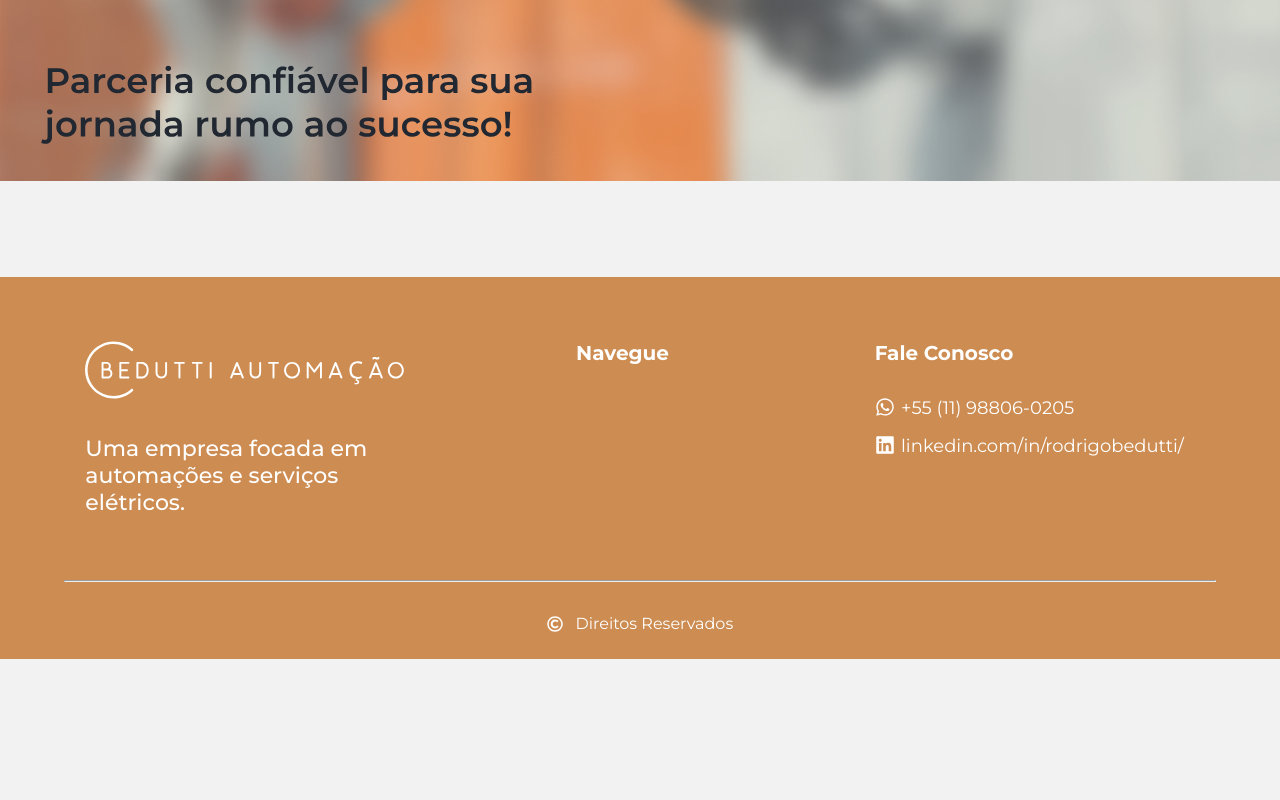
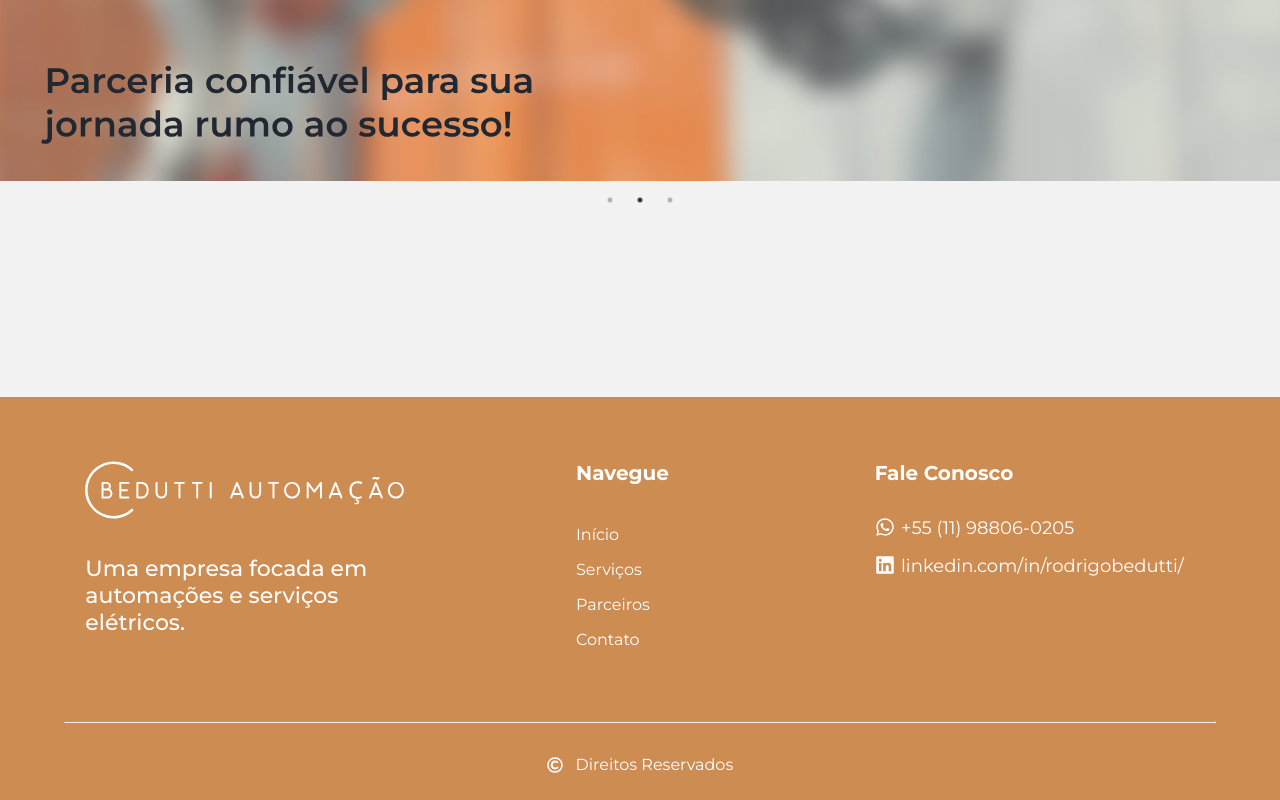
Before and after one commit to Ath3Dev/beduttiAutomacao, a React (Vite) app: page / in a window 1280 px wide. Shown: the part 392-1192 px from the top of the page. Before the commit the page ends 1051 px from the top, so only its background shows below. Built offline with nearby package versions, Linux system fonts and the light colour scheme.

Commit message:
:sparkles: feat: Adicionando navegação aos itens do Header e Footer

```diff
--- a/src/App.jsx
+++ b/src/App.jsx
@@ -1,17 +1,11 @@
 import Routes from './Router'
-import { Header } from './components/Header'
-import { Footer } from './components/Footer'
 import './App.css'
 
 function App() {
 
   return (
     <>
-      <Header />
-      <main>
-        <Routes />
-      </main>
-      <Footer />
+      <Routes />
     </>
   )
 }
--- a/src/Router.jsx
+++ b/src/Router.jsx
@@ -1,13 +1,19 @@
 import { BrowserRouter, Route, Routes } from "react-router-dom";
 import { Home } from "./pages/Home";
+import { Header } from "./components/Header";
+import { Footer } from "./components/Footer";
 
 
 const Router = () => {
     return (
         <BrowserRouter>
-            <Routes>
-                <Route path="/" element={<Home />} />
-            </Routes>
+            <Header />
+            <main>
+                <Routes>
+                    <Route path="/" element={<Home />} />
+                </Routes>
+            </main>
+            <Footer />
         </BrowserRouter>
     )
 }
--- a/src/assets/css/Home.css
+++ b/src/assets/css/Home.css
@@ -1,17 +1,22 @@
-.home-container{
+.home-container {
     overflow: hidden;
 }
 
-.main-carousel .slider{
+.main-carousel {
+    margin-bottom: 15vh;
+}
+
+.main-carousel .slider {
     width: 100%;
     z-index: 1;
 }
 
-.slider img{
+.slider img {
     width: 100%;
 }
 
-.slick-prev, .slick-next {
+.slick-prev,
+.slick-next {
     position: absolute;
     top: 50%;
     transform: translateY(-50%);
@@ -56,6 +61,7 @@
     right: 20px;
 }
 
-.main-carousel:hover .slick-prev, .main-carousel:hover .slick-next {
+.main-carousel:hover .slick-prev,
+.main-carousel:hover .slick-next {
     display: block;
 }
--- a/src/components/Footer/index.jsx
+++ b/src/components/Footer/index.jsx
@@ -1,8 +1,20 @@
+import React from 'react';
 import { Link } from "react-router-dom";
 import { FaWhatsapp, FaLinkedin, FaRegCopyright } from "react-icons/fa";
 import logo from '../../assets/img/whiteLogo.svg'
 import './style.css'
+
 export function Footer() {
+    const scrollToSection = (target) => {
+        if (target === '#inicio') {
+            window.scrollTo({ top: 0, behavior: 'smooth' });
+        } else {
+            const element = document.querySelector(target);
+            if (element) {
+                element.scrollIntoView({ behavior: 'smooth' });
+            }
+        }
+    };
     return (
         <footer>
             <div className="d-flex">
@@ -14,21 +26,21 @@ export function Footer() {
                 </div>
                 <div className="flex-column font navegue">
                     <h4>Navegue</h4>
-                    {/* <Link className="link">Início</Link>
-                    <Link className="link">Serviços</Link>
-                    <Link className="link">Parceiros</Link>
-                    <Link className="link">Contato</Link> */}
+                    <Link to="#inicio" onClick={() => scrollToSection('#inicio')} className="link">Início</Link>
+                    <Link to="#servicos" onClick={() => scrollToSection('#servicos')} className="link">Serviços</Link>
+                    <Link to="#parceiros" onClick={() => scrollToSection('#parceiros')} className="link">Parceiros</Link>
+                    <Link to="#contato" onClick={() => scrollToSection('#contato')} className="link">Contato</Link>
                 </div>
                 <div className="flex-column font fale-conosco">
                     <h4>Fale Conosco</h4>
 
                     <div className="contato-btn">
                         <FaWhatsapp className="icon-size" />
-                        <p><a target='_blank' href="https://wa.me/5511988060205">+55 (11) 98806-0205</a></p>
+                        <p><a target='_blank' rel='noreferrer' href="https://wa.me/5511988060205">+55 (11) 98806-0205</a></p>
                     </div>
                     <div className="contato-btn">
                         <FaLinkedin className="icon-size" />
-                        <p><a target='_blank' href="https://linkedin.com/in/rodrigobedutti/">linkedin.com/in/rodrigobedutti/</a></p>
+                        <p><a target='_blank' rel='noreferrer' href="https://linkedin.com/in/rodrigobedutti/">linkedin.com/in/rodrigobedutti/</a></p>
                     </div>
                 </div>
             </div>
@@ -37,5 +49,5 @@ export function Footer() {
                 <FaRegCopyright className="margin" /> <p>Direitos Reservados</p>
             </div>
         </footer>
-    )
+    );
 }
--- a/src/components/Header/index.jsx
+++ b/src/components/Header/index.jsx
@@ -1,4 +1,5 @@
-import { useState, useEffect } from 'react';
+import { useState } from 'react';
+import { Link } from 'react-router-dom/dist';
 import logo from '../../assets/img/logo.svg';
 import './style.css';
 
@@ -18,10 +19,16 @@ export function Header() {
         setShowMenu(!showMenu);
     };
 
-    const preventClick = (e) => {
-        e.preventDefault();
-        setShowMenu(!showMenu)
-    }
+    const scrollToSection = (target) => {
+        if (target === '#inicio') {
+            window.scrollTo({ top: 0, behavior: 'smooth' });
+        } else {
+            const element = document.querySelector(target);
+            if (element) {
+                element.scrollIntoView({ behavior: 'smooth' });
+            }
+        }
+    };
 
     return (
         <header>
@@ -48,11 +55,11 @@ export function Header() {
                             key={item.label}
                             onMouseOver={() => handleMouseOver(item.label)}
                             onMouseOut={handleMouseOut}
-                            onClick={preventClick}
+                            onClick={() => scrollToSection(item.target)}
                             className={activeItem === item.label ? 'active' : ''}
                             style={{ transitionDelay: `${index * 0.1}s` }}
                         >
-                            <a href={item.target}>{item.label}</a>
+                            <Link to={item.target}>{item.label}</Link>
                         </li>
                     ))}
                 </ul>
```
Also changed, not shown: FileStructure.txt (deleted).
